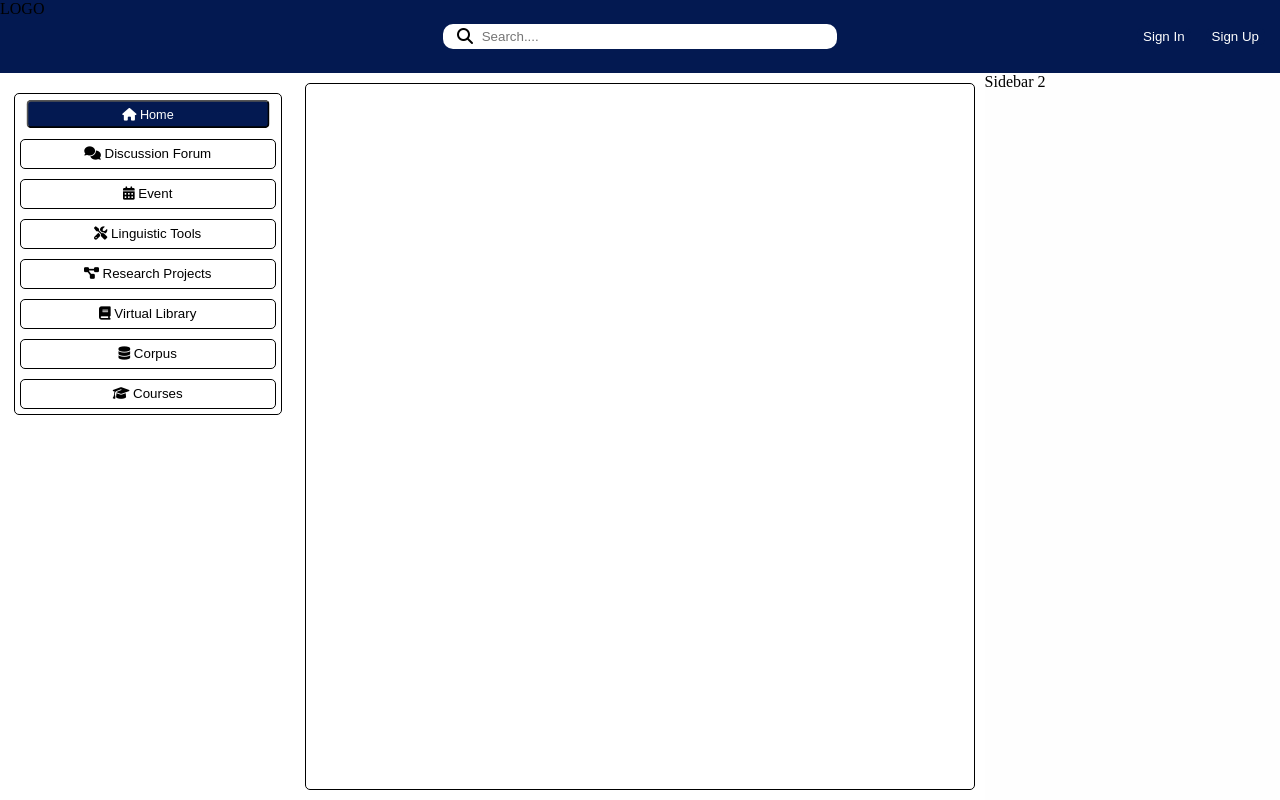
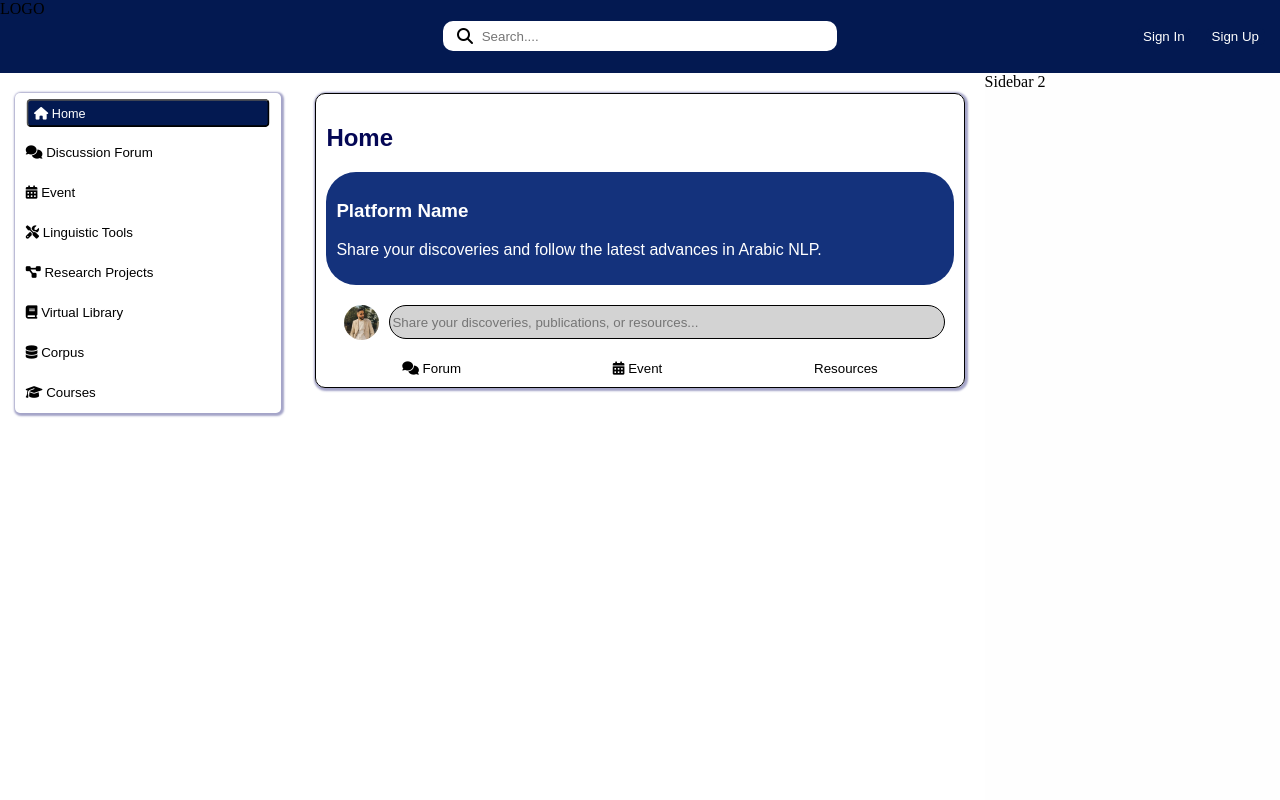
Before and after one commit to boujoudev/Collaborative-Platform-for-Arabic-Language-Processing, a React (Vite) app in the folder platforme-front/: page / in a window 1280 px wide. Built offline with nearby package versions, Linux system fonts and the light colour scheme.

Commit message:
front add

```diff
--- a/platforme-front/index.html
+++ b/platforme-front/index.html
@@ -4,7 +4,7 @@
     <meta charset="UTF-8" />
     <link rel="icon" type="image/svg+xml" href="/vite.svg" />
     <meta name="viewport" content="width=device-width, initial-scale=1.0" />
-    <title>Vite + React</title>
+    <title>Platforme front "Aymene chikor"</title>
   </head>
   <body>
     <div id="root"></div>
--- a/platforme-front/src/App.css
+++ b/platforme-front/src/App.css
@@ -37,7 +37,6 @@ body {
   background-color: rgb(3, 25, 81);
 }
 
-
 .aside2 {
   grid-area: side2;
   background-color: rgb(254, 254, 254);
@@ -49,7 +48,7 @@ main {
   color: rgb(4, 7, 85);
   margin: 10px;
   padding: 10px;
-  border: 1px black solid;
+  border: 0px black solid;
   border-radius: 5px;
   -webkit-border-radius: 5px;
   -moz-border-radius: 5px;
@@ -77,12 +76,13 @@ main {
   /*height: 75%;
   */
   width: 90%;
-  border: 1px solid black;
+  border:0px solid black;
   border-radius: 5px;
   -webkit-border-radius: 5px;
   -moz-border-radius: 5px;
   -ms-border-radius: 5px;
   -o-border-radius: 5px;
+  box-shadow: 1px 1px 2px 2px rgb(164, 164, 200);
 }
 
 .false {
@@ -90,12 +90,13 @@ main {
   height: 30px;
   background-color: white;
   color: black;
-  border: 1px black solid;
+  border: none;
   border-radius: 5px;
   -webkit-border-radius: 5px;
   -moz-border-radius: 5px;
   -ms-border-radius: 5px;
   -o-border-radius: 5px;
+  text-align: left;
 }
 
 .false:hover {
@@ -117,6 +118,7 @@ main {
   -moz-border-radius: 5px;
   -ms-border-radius: 5px;
   -o-border-radius: 5px;
+  text-align: left;
 }
 
 /* hada kamel mna w etla3 kamel side barre a gauche */
@@ -149,6 +151,7 @@ main {
 #barreDeRecherchePrincipale {
   color: black;
   width: 350px;
+  height: 30px;
   padding: 5px;
   font-size: auto;
   border: none;
@@ -163,7 +166,6 @@ main {
 /* styling ta3 2 button signin w signup */
 /* ************************************************************************ */
 
-
 .otherButton {
   grid-area: rest;
   background-color: rgb(3, 25, 81);
@@ -173,10 +175,10 @@ main {
   justify-content: flex-end;
 }
 
-.ButtonSignInUp{
+.ButtonSignInUp {
   margin-right: 15px;
   color: white;
-  background-color:rgb(3, 25, 81) ;
+  background-color: rgb(3, 25, 81);
   border: none;
   border-radius: 5px;
   -webkit-border-radius: 5px;
@@ -185,11 +187,9 @@ main {
   -o-border-radius: 5px;
 }
 
-.ButtonSignInUp:hover{
+.ButtonSignInUp:hover {
   color: rgb(3, 25, 81);
-  background-color:rgb(255, 255, 255) ;
-
-
+  background-color: rgb(255, 255, 255);
 }
 
 /* ************************************************************************ */
@@ -198,9 +198,7 @@ main {
 /*
 page de signup */
 
-
-
-.SignUpPage{
+.SignUpPage {
   background-color: rgb(255, 255, 255);
   display: flex;
   flex-direction: column;
@@ -216,14 +214,13 @@ page de signup */
   -o-border-radius: 15px;
 }
 
-.formSignUpPage{
+.formSignUpPage {
   display: flex;
   flex-direction: column;
   align-items: flex-start;
   justify-content: center;
-
 }
-.input{
+.input {
   width: 400px;
   height: 30px;
   margin-top: 10px;
@@ -236,15 +233,15 @@ page de signup */
   -ms-border-radius: 10px;
   -o-border-radius: 10px;
 }
-.input:focus{
+.input:focus {
   outline: none;
   border: 2px black solid;
 }
 
-.ButtonCreateAccount{
+.ButtonCreateAccount {
   width: 350px;
   height: 30px;
-  background-color:rgb(3, 25, 81) ;
+  background-color: rgb(3, 25, 81);
   color: white;
   border: none;
   border-radius: 20px;
@@ -254,18 +251,18 @@ page de signup */
   -o-border-radius: 20px;
 }
 
-.ButtonCreateAccount:hover{
-  background-color:rgb(20, 50, 124);
+.ButtonCreateAccount:hover {
+  background-color: rgb(20, 50, 124);
 }
 
-.social-icons{
+.social-icons {
   display: flex;
   flex-direction: row;
   justify-content: space-around;
   align-items: space-around;
 }
 
-.social{
+.social {
   color: black;
   padding: 5px;
 }
@@ -275,7 +272,7 @@ page de signup */
 /* ************************************************************************ */
 /*
 page de signIn */
-.SignInPage{
+.SignInPage {
   background-color: rgb(255, 255, 255);
   display: flex;
   flex-direction: column;
@@ -291,10 +288,10 @@ page de signIn */
   -o-border-radius: 15px;
 }
 
-.ButtonSignIn{
+.ButtonSignIn {
   width: 350px;
   height: 30px;
-  background-color:rgb(3, 25, 81) ;
+  background-color: rgb(3, 25, 81);
   color: white;
   border: none;
   border-radius: 20px;
@@ -304,21 +301,58 @@ page de signIn */
   -o-border-radius: 20px;
 }
 
-.ButtonSignIn:hover{
-  background-color:rgb(20, 50, 124);
+.ButtonSignIn:hover {
+  background-color: rgb(20, 50, 124);
 }
 
-.formSignInPage{
+.formSignInPage {
   display: flex;
   flex-direction: column;
   align-items: flex-start;
   justify-content: center;
-
 }
-
-
 
 /* ************************************************************************ */
 /* ************************************************************************ */
 /* ************************************************************************ */
-/*
+
+/* accueil styling */
+
+.AccueilInput {
+  background-color: lightgray;
+  color: gray;
+  width: 550px;
+  height: 30px;
+  border: 1px solid black;
+  border-radius: 20px;
+  -webkit-border-radius: 20px;
+  -moz-border-radius: 20px;
+  -ms-border-radius: 20px;
+  -o-border-radius: 20px;
+}
+
+.AccueilInput:focus {
+  outline: none;
+  border: 2px black solid;
+}
+
+.AccueilEnTete {
+  box-shadow: 1px 1px 2px 2px rgb(164, 164, 200);
+  padding: 10px;
+  border: 1px solid black;
+  border-radius: 10px;
+  -webkit-border-radius: 10px;
+  -moz-border-radius: 10px;
+  -ms-border-radius: 10px;
+  -o-border-radius: 10px;
+}
+
+.accueilButton{
+  background-color:transparent;
+  border: none;
+  cursor: pointer;
+}
+
+/* ************************************************************************ */
+/* ************************************************************************ */
+/* ************************************************************************ */
--- a/platforme-front/src/App.jsx
+++ b/platforme-front/src/App.jsx
@@ -4,6 +4,7 @@ import BarreDERecherche from "./component/BarreDERecherche";
 import SignInSignUp from "./component/SignInSignUp";
 import SignUpPage from "./component/SignUpPage";
 import SignInPage from "./component/SignInPage";
+import HomeFirstElement from "./component/Home/HomeFirstElement";
 
 function App() {
   return (
@@ -19,6 +20,7 @@ function App() {
         <SIdeBarre1 />
       </aside>
       <main>
+        <HomeFirstElement/>
 
       </main>
       <aside className="aside2">Sidebar 2</aside>
--- /dev/null
+++ b/platforme-front/src/component/Home/HomeFirstElement.jsx
@@ -0,0 +1,56 @@
+import React from "react";
+
+const HomeFirstElement = () => {
+    return (
+        <div className="AccueilEnTete">
+        <h2 style={{ "font-family": "Arial , sans-serif" }}>Home</h2>
+        <div
+            style={{
+            backgroundColor: "rgb(20, 50, 124)",
+            color: "white",
+            padding: "10px",
+            borderRadius: "30px",
+            }}
+        >
+            <h3 style={{ "font-family": "Arial , sans-serif" }}>Platform Name</h3>
+            <p style={{ "font-family": "Arial , sans-serif" }}>
+            Share your discoveries and follow the latest advances in Arabic NLP.
+            </p>
+        </div>
+        <div
+            style={{
+            marginTop: "20px",
+            display: "flex",
+            flexDirection: "row",
+            alignItems: "center",
+            justifyContent: "center",
+            }}
+        >
+            <img
+            style={{
+                width: "35px",
+                borderRadius: "50%",
+                marginLeft: "10px",
+                marginRight: "10px",
+            }}
+            src="image.jpg"
+            alt=""
+            />
+            <input className="AccueilInput" type="text" placeholder="Share your discoveries, publications, or resources..." />
+        </div>
+        <div style={{
+            marginTop: "20px",
+            display: "flex",
+            flexDirection: "row",
+            alignItems: "center",
+            justifyContent: "space-around",
+            }}>
+            <button className="accueilButton"><i class="fa-solid fa-comments"></i> Forum</button>
+            <button className="accueilButton"><i class="fa-solid fa-calendar-days"></i> Event</button>
+            <button className="accueilButton">Resources</button>
+        </div>
+        </div>
+    );
+};
+
+export default HomeFirstElement;
```
Also changed, not shown: platforme-front/public/image.jpg (added).
